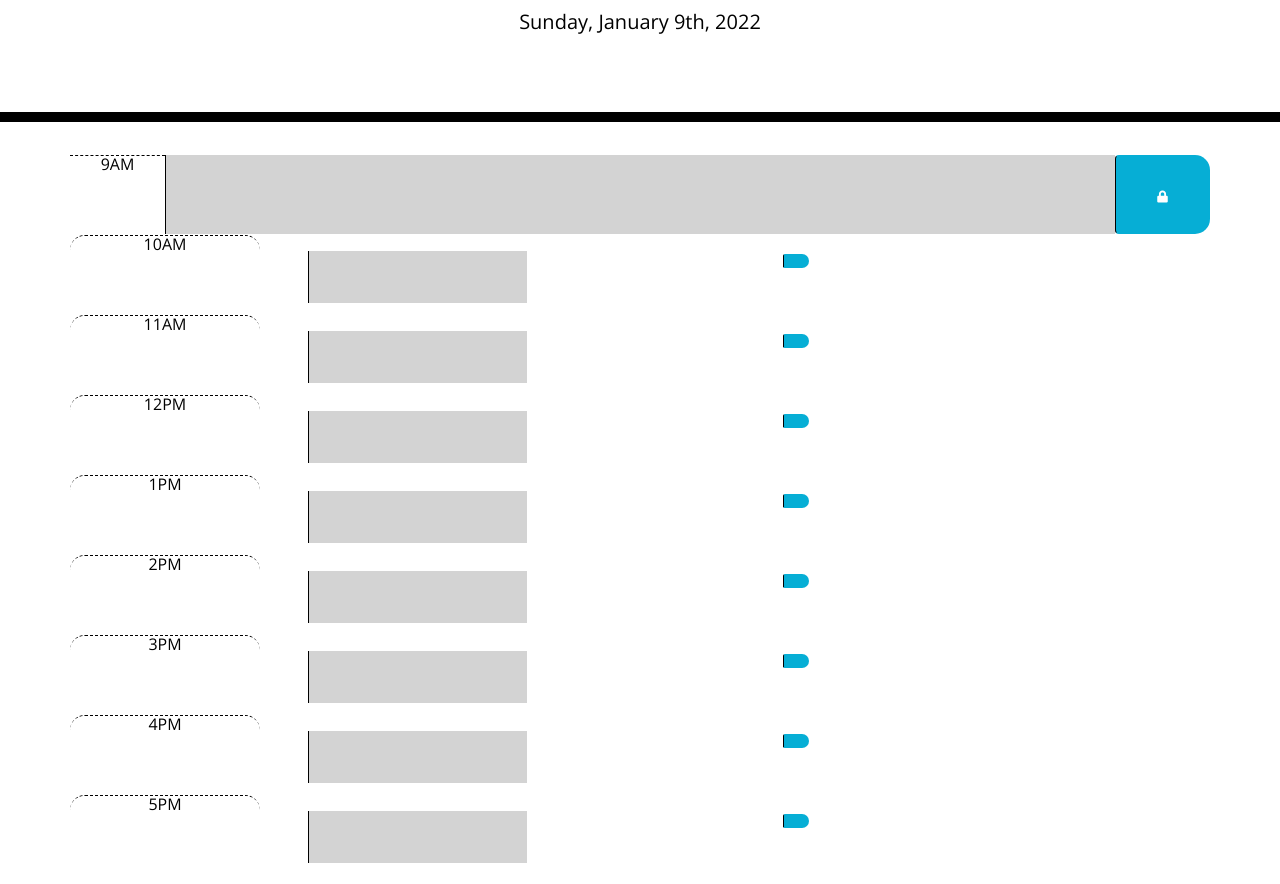
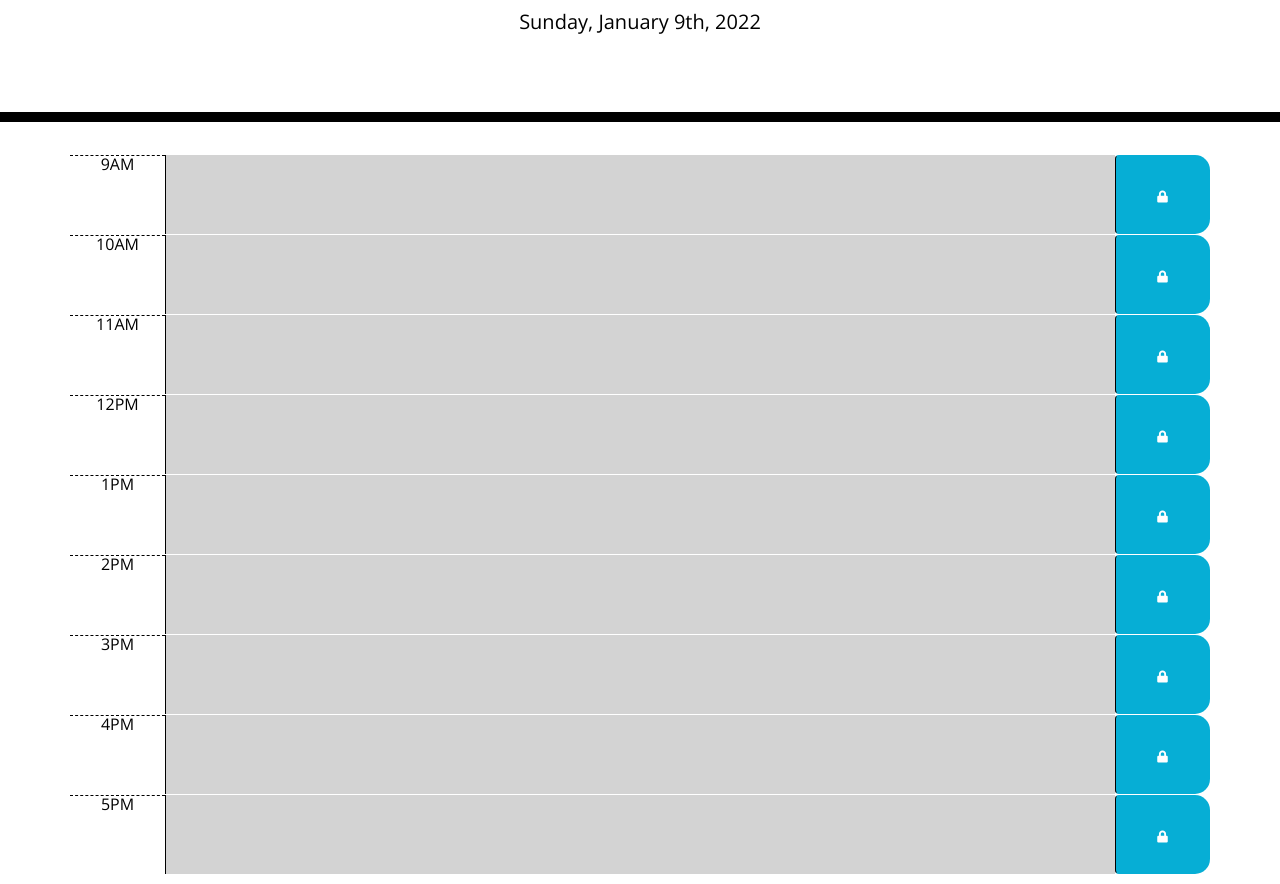
Before and after one commit to VictoriousOne/WorkDayScheduler, a plain HTML site: page index.html in a window 1280 px wide. Shown: the part 182-1066 px from the top of the page. Drawn offline with nearby package versions, Linux system fonts and the light colour scheme.

Commit message:
fixed html

```diff
--- a/assets/js/script.js
+++ b/assets/js/script.js
@@ -2,10 +2,8 @@ var savedEvents ;
 
 function timeAudit() {
 
-    var amTime = [9,10,11];
-    var pmTime = [12,1,2,3,4,5];
+
     var calTime;
-    var amORpm;
     var curTime = moment().format("MM-DD-YYY h:mm a");
     var theDate = moment().format("MM-DD-YYYY").toString();
     var curHour = moment().hour();
@@ -14,23 +12,9 @@ function timeAudit() {
     console.log("curTime is " + curTime);
     $("textarea").each(function () {
 
-        if (jQuery.inArray(parseInt(this.getAttribute("data-hour")), amTime) !== -1) {
-            amORpm = "AM";
-        }
-        else {
-            amORpm = "PM";
-        }
-        //calTime = (this.getAttribute("data-hour")).toString() + ':00' + amORpm;
+
         calTime = parseInt(this.getAttribute("data-hour"));
-        console.log("This is calTime before moment " + calTime);
-
-        //calTime = moment(theDate + " " + calTime, 'MM-DD-YYYY h:mm a').format('MM-DD-YYYY h:mm a');
-        console.log("CalTime after date " + calTime);
-
-
-        //calTime = moment(theDate + " " + calTime).format("h:mm  a")
-        console.log("calTime is " + calTime);
-
+        console.log("This is calTime " + calTime);
         console.log(this);
 
         if (calTime < curHour) {
@@ -81,7 +65,6 @@ function storeData() {
     textArea = $('textarea[data-hour='  + timeSlot.time +']');
     timeSlot.activity = $('textarea[data-hour='  + timeSlot.time +']').val();
     console.log(timeSlot.activity);
-    //textArea.addClass("past");
 
     var dupTime = savedEvents.findIndex(x => x.time == timeSlot.time);
     console.log("dupTime is " + dupTime);
--- a/index.html
+++ b/index.html
@@ -29,85 +29,61 @@
         <button class="col-md-1 btn saveBtn" data-hour="9"><i class="fas fa-lock fa-xs"></i></button>
     </div>
 
-    <div class="row justify-content-center">
-      <div class="col-2 hour time-block">10AM</div>
-      <div class="col">
-        <textarea class="description" data-hour="10"></textarea>
-      </div>
-      <div class="col">
-        <button class="btn saveBtn" data-hour="10"></button>
-      </div>
+    <div class="row time-block">
+      <div class="col-md-1 hour">10AM</div>
+        <textarea class="col-md-10 description" data-hour="10"></textarea>
+
+        <button class="col-md-1 btn saveBtn" data-hour="10"><i class="fas fa-lock fa-xs"></i></button>
     </div>
 
-    <div class="row justify-content-center">
-      <div class="col-2 hour time-block">11AM</div>
-      <div class="col">
-        <textarea class="description" data-hour="11"></textarea>
-      </div>
-      <div class="col">
-        <button class="btn saveBtn" data-hour="11"></button>
-      </div>
+    <div class="row time-block">
+      <div class="col-md-1 hour">11AM</div>
+        <textarea class="col-md-10 description" data-hour="11"></textarea>
+
+        <button class="col-md-1 btn saveBtn" data-hour="11"><i class="fas fa-lock fa-xs"></i></button>
     </div>
 
-    <div class="row justify-content-center">
-      <div class="col-2 hour time-block">12PM</div>
-      <div class="col">
-        <textarea class="description" data-hour="12"></textarea>
-      </div>
-      <div class="col">
-        <button class="btn saveBtn" data-hour="12"></button>
-      </div>
+    <div class="row time-block">
+      <div class="col-md-1 hour">12PM</div>
+        <textarea class="col-md-10 description" data-hour="12"></textarea>
+
+        <button class="col-md-1 btn saveBtn" data-hour="12"><i class="fas fa-lock fa-xs"></i></button>
     </div>
 
-    <div class="row justify-content-center">
-      <div class="col-2 hour time-block">1PM</div>
-      <div class="col">
-        <textarea class="description" data-hour="13"></textarea>
-      </div>
-      <div class="col">
-        <button class="btn saveBtn" data-hour="13"></button>
-      </div>
+    <div class="row time-block">
+      <div class="col-md-1 hour">1PM</div>
+        <textarea class="col-md-10 description" data-hour="13"></textarea>
+
+        <button class="col-md-1 btn saveBtn" data-hour="13"><i class="fas fa-lock fa-xs"></i></button>
     </div>
 
-    <div class="row justify-content-center">
-      <div class="col-2 hour time-block">2PM</div>
-      <div class="col">
-        <textarea class="description" data-hour="14"></textarea>
-      </div>
-      <div class="col">
-        <button class="btn saveBtn" data-hour="14"></button>
-      </div>
+    <div class="row time-block">
+      <div class="col-md-1 hour">2PM</div>
+        <textarea class="col-md-10 description" data-hour="14"></textarea>
+
+        <button class="col-md-1 btn saveBtn" data-hour="14"><i class="fas fa-lock fa-xs"></i></button>
     </div>
 
-    <div class="row justify-content-center">
-      <div class="col-2 hour time-block">3PM</div>
-      <div class="col">
-        <textarea class="description" data-hour="15"></textarea>
-      </div>
-      <div class="col">
-        <button class="btn saveBtn" data-hour="15"></button>
-      </div>
+    <div class="row time-block">
+      <div class="col-md-1 hour">3PM</div>
+        <textarea class="col-md-10 description" data-hour="15"></textarea>
+
+        <button class="col-md-1 btn saveBtn" data-hour="15"><i class="fas fa-lock fa-xs"></i></button>
     </div>
 
 
-    <div class="row justify-content-center">
-      <div class="col-2 hour time-block">4PM</div>
-      <div class="col">
-        <textarea class="description" data-hour="16"></textarea>
-      </div>
-      <div class="col">
-        <button class="btn saveBtn" data-hour="16"></button>
-      </div>
+    <div class="row time-block">
+      <div class="col-md-1 hour">4PM</div>
+        <textarea class="col-md-10 description" data-hour="16"></textarea>
+
+        <button class="col-md-1 btn saveBtn" data-hour="16"><i class="fas fa-lock fa-xs"></i></button>
     </div>
 
-    <div class="row justify-content-center">
-      <div class="col-2 hour time-block">5PM</div>
-      <div class="col">
-        <textarea class="description" data-hour="17"></textarea>
-      </div>
-      <div class="col">
-        <button class="btn saveBtn" data-hour="17"></button>
-      </div>
+    <div class="row time-block">
+      <div class="col-md-1 hour">5PM</div>
+        <textarea class="col-md-10 description" data-hour="17"></textarea>
+
+        <button class="col-md-1 btn saveBtn" data-hour="17"><i class="fas fa-lock fa-xs"></i></button>
     </div>
 
   </div>
```
